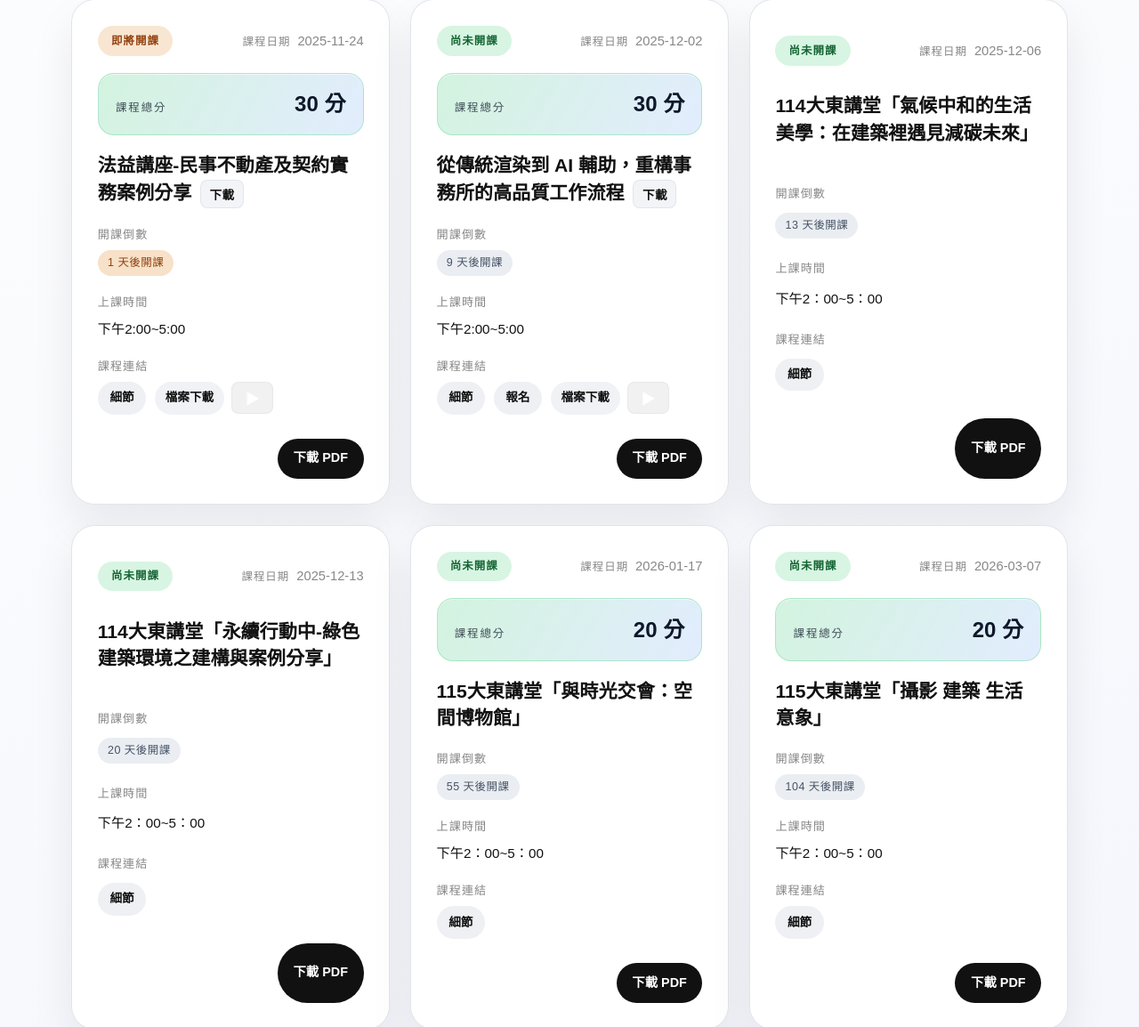
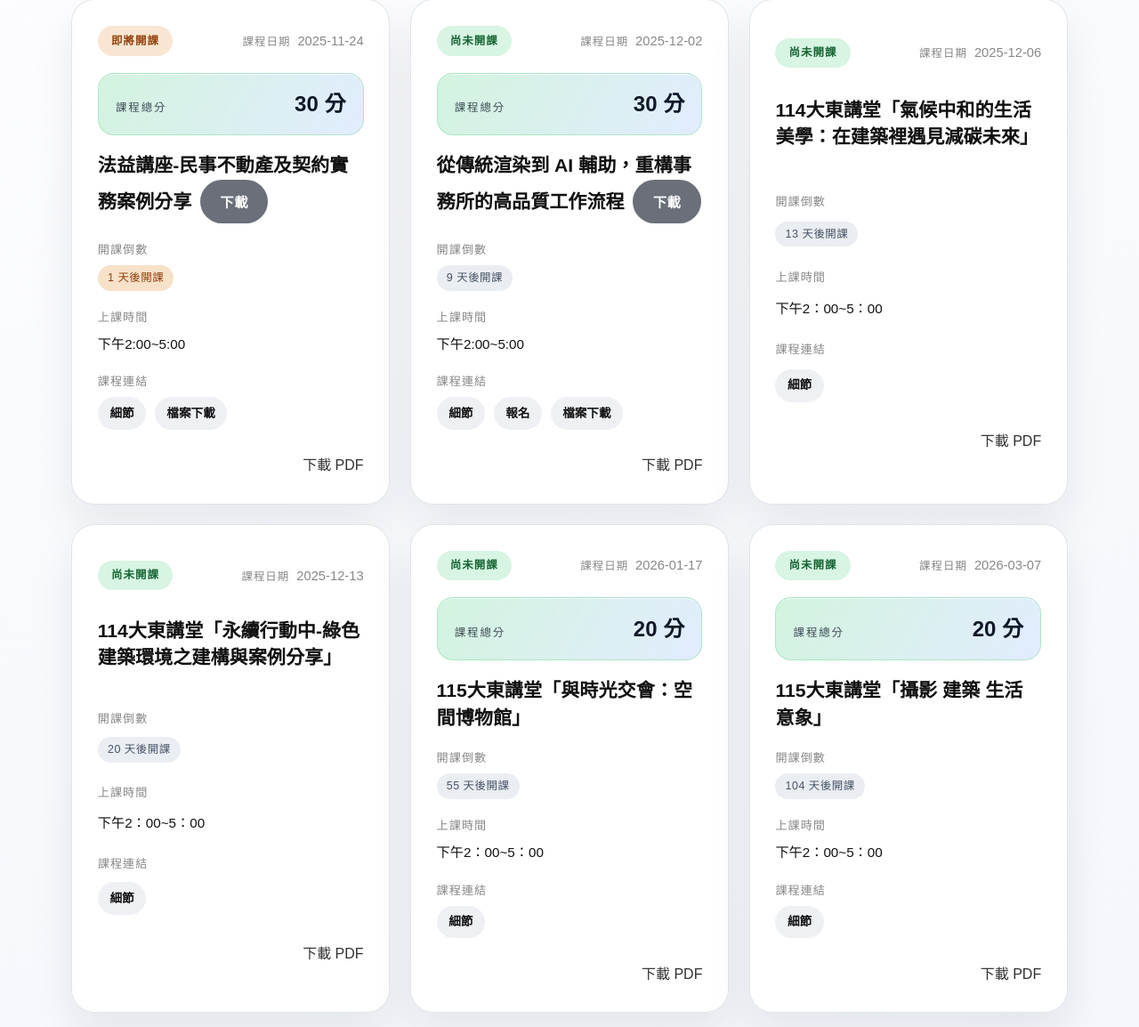
Before and after one commit to thinklab-architects/line-courses, a website: page index.html in a window 1280 px wide. Shown: the part 718-1872 px from the top of the page at 89% size. Drawn offline with Linux system fonts and the light colour scheme.

Commit message:
chore: remove attachment preview buttons

```diff
--- a/app.js
+++ b/app.js
@@ -378,54 +378,17 @@ function createLinkList(doc) {
   if (Array.isArray(doc.attachments)) allLinks.push(...doc.attachments);
 
   allLinks.forEach((item, index) => {
-    if (!item || !item.url) return;
-    if (seen.has(item.url)) return;
+    if (!item?.url || seen.has(item.url)) return;
     seen.add(item.url);
 
-    const url = item.url;
-    const label = item.label?.trim() || `連結 ${String(index + 1).padStart(2, '0')}`;
-
-    const fileExtMatch = url.match(/\.(pdf|jpg|jpeg|png|gif)(?:[?#].*)?$/i);
-    const isPdfMime = item.mime === 'application/pdf';
-    const isDownloadPhp = /download\.php\?b=/i.test(url);
-    const previewable = fileExtMatch || isPdfMime || isDownloadPhp;
-
-    if (previewable) {
-      const wrapper = document.createElement('div');
-      wrapper.className = 'attachment-item';
-
-      const a = document.createElement('a');
-      a.className = 'attachment-download';
-      a.href = url;
-      a.target = '_blank';
-      a.rel = 'noopener noreferrer';
-      a.download = '';
-      a.textContent = label;
-
-      if (isPdfMime || /pdf$/i.test(fileExtMatch?.[1] || '') || isDownloadPhp) {
-        const previewBtn = document.createElement('button');
-        previewBtn.className = 'attachment-preview-btn';
-        previewBtn.type = 'button';
-        previewBtn.title = '預覽檔案';
-        previewBtn.innerHTML = '▶';
-        previewBtn.addEventListener('click', (e) => {
-          e.preventDefault();
-          openPreview(url, label);
-        });
-        wrapper.append(a, previewBtn);
-      } else {
-        wrapper.append(a);
-      }
-      list.appendChild(wrapper);
-    } else {
-      const link = document.createElement('a');
-      link.className = 'attachment-link';
-      link.href = url;
-      link.target = '_blank';
-      link.rel = 'noopener noreferrer';
-      link.textContent = label;
-      list.appendChild(link);
-    }
+    const link = document.createElement('a');
+    link.className = 'attachment-link';
+    link.href = item.url;
+    link.target = '_blank';
+    link.rel = 'noopener noreferrer';
+    link.textContent =
+      item.label?.trim() || `附件 ${String(index + 1).padStart(2, '0')}`;
+    list.appendChild(link);
   });
 
   if (!list.children.length) {
@@ -437,6 +400,7 @@ function createLinkList(doc) {
 
   return list;
 }
+
 
 function getDownloadLink(doc) {
   const links = Array.isArray(doc.links) ? [...doc.links] : [];
--- a/styles.css
+++ b/styles.css
@@ -551,44 +551,7 @@ button:focus-visible {
   margin-left: 0.6rem;
 }
 
-.course-download-toggle {
-  padding: 0.3rem 0.6rem;
-  border-radius: 8px;
-  background: rgba(148,163,184,0.12);
-  font-size: 0.85rem;
-  font-weight: 700;
-  color: inherit;
-  border: 1px solid rgba(148,163,184,0.18);
-  cursor: pointer;
-}
 
-.course-download-toggle[aria-expanded="true"] {
-  background: rgba(148,163,184,0.22);
-}
-
-.attachment-panel {
-  position: absolute;
-  margin-top: 0.6rem;
-  padding: 0.6rem;
-  border-radius: 10px;
-  background: #fff;
-  border: 1px solid var(--glass-border);
-  box-shadow: 0 12px 30px rgba(2,6,23,0.12);
-  z-index: 800;
-}
-
-.attachment-download {
-  display: inline-flex;
-  align-items: center;
-  gap: 0.45rem;
-  padding: 0.45rem 0.75rem;
-  border-radius: 999px;
-  background: rgba(148, 163, 184, 0.14);
-  color: #111111;
-  font-size: 0.85rem;
-  font-weight: 600;
-  text-decoration: none;
-}
 
 .attachment-preview-btn {
   display: inline-flex;
@@ -608,34 +571,7 @@ button:focus-visible {
   margin-top: 0.5rem;
 }
 
-.download-button {
-  display: inline-flex;
-  align-items: center;
-  gap: 0.4rem;
-  padding: 0.65rem 1.1rem;
-  border-radius: 999px;
-  background: #111111;
-  color: #fff;
-  font-weight: 600;
-  font-size: 0.9rem;
-  text-decoration: none;
-  transition: transform 0.2s ease, box-shadow 0.2s ease, background 0.2s ease;
-}
 
-.download-button:hover,
-.download-button:focus-visible {
-  transform: translateY(-1px);
-  box-shadow: 0 12px 24px rgba(15, 23, 42, 0.25);
-  text-decoration: none;
-}
-
-.download-button--disabled {
-  background: rgba(148, 163, 184, 0.5);
-  color: rgba(255, 255, 255, 0.8);
-  cursor: not-allowed;
-  box-shadow: none;
-  transform: none;
-}
 
 /* Preview modal */
 .preview-modal[hidden] {
```
